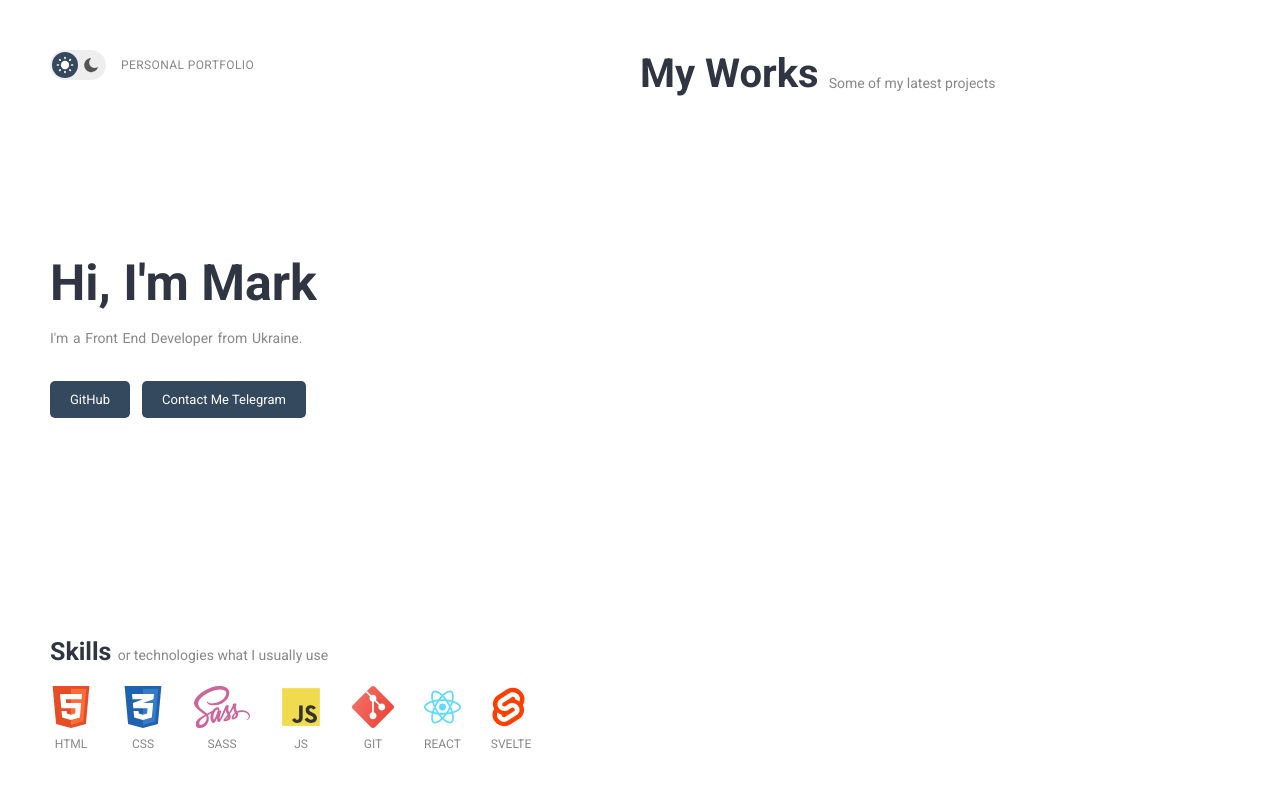
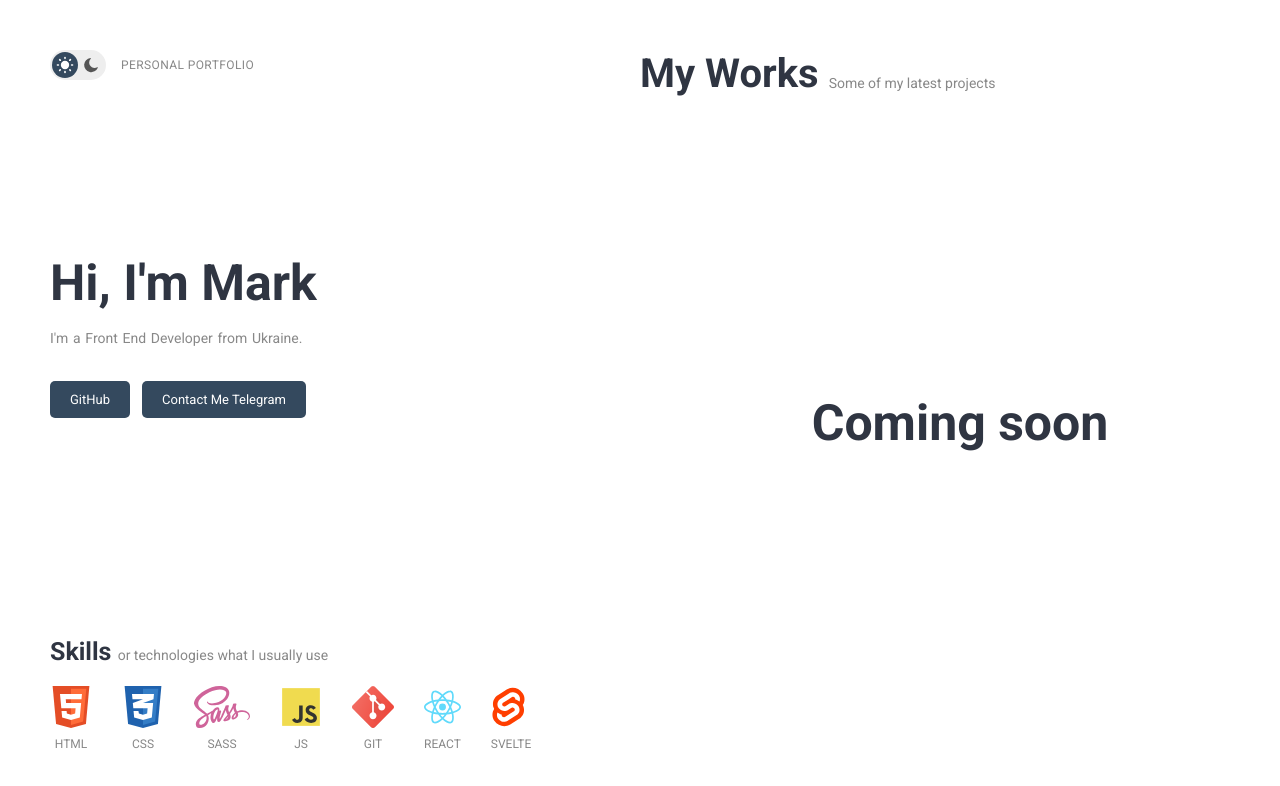
Before and after one commit to MarkElan1/portfolio, a React (Vite) app: page / in a window 1280 px wide. Shown: the top 786 px of the page. Built offline with nearby package versions, Linux system fonts and the light colour scheme.

Commit message:
Add UI msg about empty works

```diff
--- a/src/app/index.scss
+++ b/src/app/index.scss
@@ -2,10 +2,14 @@
 
 .App {
   font-family: "Roboto", sans-serif;
+  height: 100%;
   transition: 0.3s ease;
+
   .Home {
+    height: 100%;
     display: flex;
     flex-direction: row;
+    transition: 0.3s ease;
     .intro {
       .title {
       }
@@ -16,7 +20,6 @@
     .Home {
       background-color: #161b1f;
       .intro {
-        background-color: #161b1f;
         .title {
           color: #fff;
         }
@@ -35,6 +38,11 @@
             color: #fff;
           }
         }
+        .temp {
+          .title {
+            color: #fff;
+          }
+        }
       }
     }
   }
--- a/src/index.css
+++ b/src/index.css
@@ -144,3 +144,7 @@ select {
     font-weight: 400;
   }
   /*--------------------*/
+
+  #root {
+    height: 100%;
+  }
--- a/src/widgets/works-wrapper/index.scss
+++ b/src/widgets/works-wrapper/index.scss
@@ -25,4 +25,18 @@
       line-height: 1.5;
     }
   }
+  .temp {
+    display: flex;
+    align-items: center;
+    justify-content: center;
+    // width: 100%;
+    height: 80%;
+
+    .title {
+      font-size: 50px;
+      color: #2f3542;
+      font-weight: 700;
+      transition: .3s ease;
+    }
+  }
 }
--- a/src/widgets/works-wrapper/index.tsx
+++ b/src/widgets/works-wrapper/index.tsx
@@ -7,6 +7,9 @@ const WorksWrapper = () => {
         <h2 className="title">My Works</h2>
         <span className="sub-title">Some of my latest projects</span>
       </div>
+      <div className="temp">
+          <h1 className='title'>Coming soon</h1>
+        </div>
     </div>
   )
 }
```
